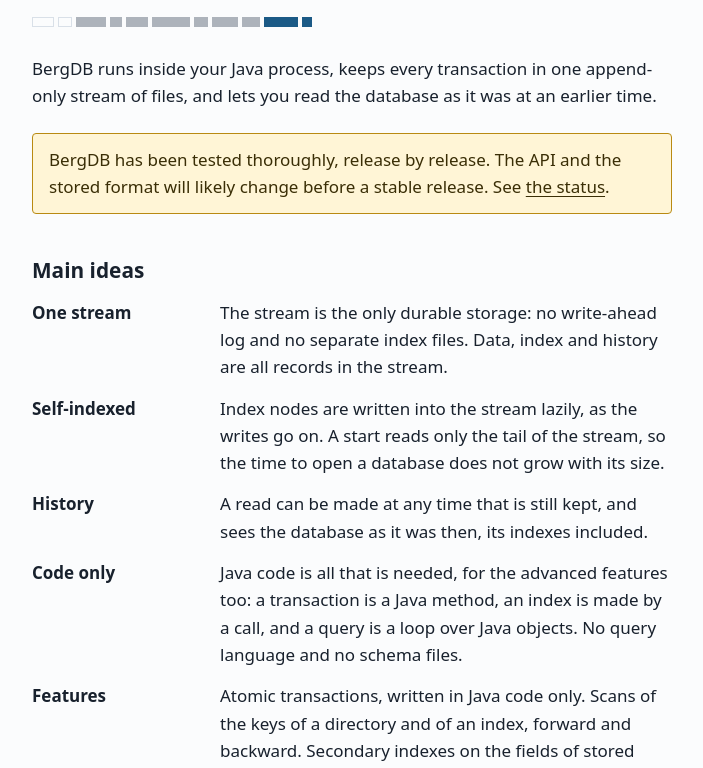
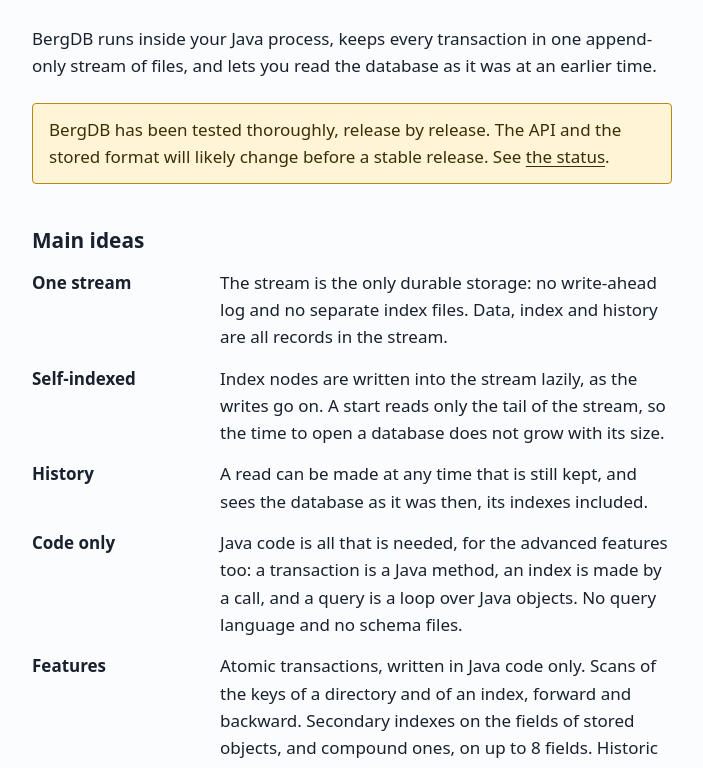
Before and after one commit to bergdb/bergdb.github.io, a plain HTML site: page index.html in a window 1280 px wide. Shown: the part 126-894 px from the top of the page, without its empty margins (288-991 px from the left). Drawn offline with Linux system fonts and the light colour scheme.

Commit message:
bergdb.org: no stream strip under the title (Frans)

```diff
--- a/index.html
+++ b/index.html
@@ -94,10 +94,6 @@ pre code { font-size: inherit; overflow-wrap: normal; }
 header { margin-bottom: 1.75rem; }
 .nb { white-space: nowrap; }
 .tagline { margin: 0.5rem 0 0; color: var(--muted); font-size: 1.2rem; line-height: 1.4; }
-.stream { display: block; width: 100%; max-width: 17.5rem; height: 0.625rem; margin-top: 1.25rem; }
-.stream .cut { fill: none; stroke: var(--rule); }
-.stream .rec { fill: var(--muted); opacity: 0.45; }
-.stream .tail { fill: var(--accent); }
 
 .note {
   margin: 1.5rem 0;
@@ -134,19 +130,6 @@ footer p { margin: 0.4rem 0; }
 <header>
   <h1><picture><source srcset="logo-dark.svg" media="(prefers-color-scheme: dark)"><img class="logo" src="logo.svg" alt="BergDB" width="200" height="38"></picture></h1>
   <p class="tagline">An embedded, append-only key-value database for Java.</p>
-  <svg class="stream" viewBox="0 0 280 10" aria-hidden="true">
-    <rect class="cut" x="0.5" y="0.5" width="21" height="9"/>
-    <rect class="cut" x="26.5" y="0.5" width="13" height="9"/>
-    <rect class="rec" x="44" y="0" width="30" height="10"/>
-    <rect class="rec" x="78" y="0" width="12" height="10"/>
-    <rect class="rec" x="94" y="0" width="22" height="10"/>
-    <rect class="rec" x="120" y="0" width="38" height="10"/>
-    <rect class="rec" x="162" y="0" width="14" height="10"/>
-    <rect class="rec" x="180" y="0" width="26" height="10"/>
-    <rect class="rec" x="210" y="0" width="18" height="10"/>
-    <rect class="tail" x="232" y="0" width="34" height="10"/>
-    <rect class="tail" x="270" y="0" width="10" height="10"/>
-  </svg>
 </header>
 
 <main>
```
